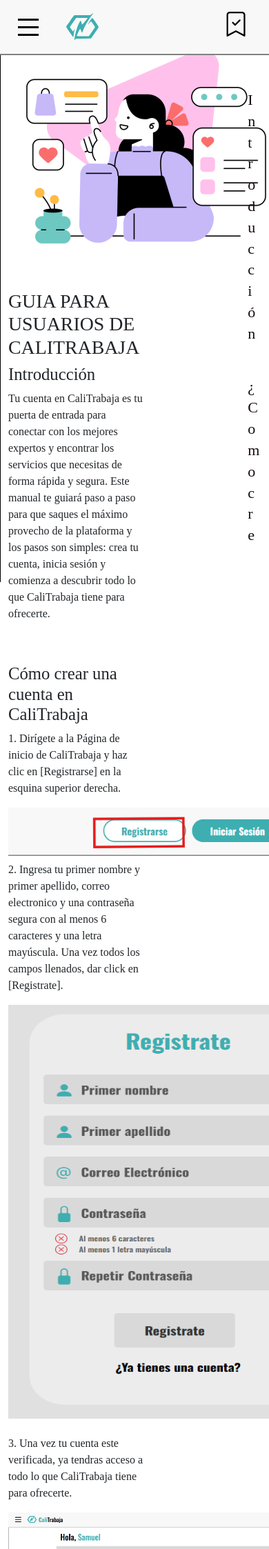
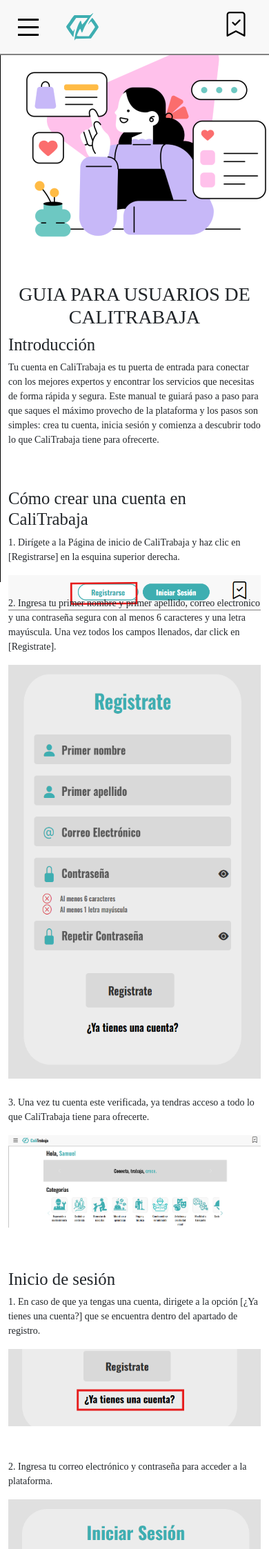
Before and after one commit to medallo-coder/LastRepoPublicCopyTalenth, a Flask app: page /guia_usuario in a window 390 px wide; the page is wider, and only the part inside the window is pictured. Shown: the top 2246 px of that part at 69% size. Run offline with Flask 3, Linux system fonts and the light colour scheme; some web fonts are replaced.

Commit message:
primeros ajustes responsive del manual de usuario

```diff
--- a/app/static/css/guia_usuario.css
+++ b/app/static/css/guia_usuario.css
@@ -117,3 +117,91 @@ section {
 section img {
     width: 500px;
 }
+
+/* ===================== */
+/* RESPONSIVE ADAPTATION */
+/* ===================== */
+
+/* Laptops medianas (1366px o menos) */
+@media (max-width: 1366px) {
+    .container {
+        gap: 20px;
+    }
+
+    .contenido {
+        max-width: 65%;
+        padding-right: 30px;
+    }
+
+    .button {
+        font-size: 20px;
+        padding: 8px 20px;
+    }
+}
+
+/* Tablets y pantallas pequeñas (900px o menos) */
+@media (max-width: 900px) {
+    .container {
+        flex-direction: column;
+    }
+
+    .contenido {
+        max-width: 100%;
+        padding-right: 0;
+    }
+
+    .menu-lateral {
+        position: static;
+        width: 100%;
+        margin: 20px 0;
+        max-height: none;
+        border-top: 1px solid #ddd;
+        padding-top: 10px;
+    }
+
+    .ul {
+        flex-direction: row;
+        flex-wrap: wrap;
+        justify-content: flex-start;
+        gap: 15px;
+    }
+
+    .button {
+        font-size: 16px;
+        min-height: auto;
+        padding: 5px 10px;
+    }
+}
+
+/* Celulares (600px o menos) */
+@media (max-width: 600px) {
+    .menu-lateral {
+        display: none; /* 🚀 en móviles NO se muestra el menú lateral */
+    }
+
+    .container {
+        padding: 10px;
+    }
+
+    .contenido {
+        max-width: 100%;
+        padding: 0;
+    }
+
+    section img {
+        width: 100%;
+    }
+
+    h1 {
+        font-size: 22px;
+        text-align: center;
+    }
+
+    h2 {
+        font-size: 18px;
+    }
+
+    p {
+        font-size: 14px;
+    }
+}
--- a/app/templates/guia_usuario.html
+++ b/app/templates/guia_usuario.html
@@ -135,19 +135,15 @@
                     3. Podras modificar tus datos básicos (nombres y apellidos) accediendo al icono en la esquina
                     superior derecha.
                 </p>
-                <div style="display: flex;">
-                    <img src="../static/images/guia_usuario/perfil_cliente3.png" alt="">
-                    <img src="../static/images/guia_usuario/perfil_cliente4.png" alt="">
-                </div> <br><br><br>
+                    <img src="../static/images/guia_usuario/perfil_cliente3.png" alt=""><br><br><br>
+                    <img src="../static/images/guia_usuario/perfil_cliente4.png" alt=""> <br><br><br>
 
                 <p>
                     4. Podras modificar tu ubicación accediendo a la opción [+Añadir barrio].
                     superior derecha
                 </p>
-                <div style="display: flex;">
-                    <img src="../static/images/guia_usuario/perfil_cliente5.png" alt="">
-                    <img src="../static/images/guia_usuario/perfil_cliente6.png" alt="">
-                </div> <br><br><br>
+                    <img src="../static/images/guia_usuario/perfil_cliente5.png" alt=""><br><br><br>
+                    <img src="../static/images/guia_usuario/perfil_cliente6.png" alt=""><br><br><br>
 
                 <p>
                     5. Se visualizara un panel central donde aparecen las opiniones que los usuarios han dejado a los
```
